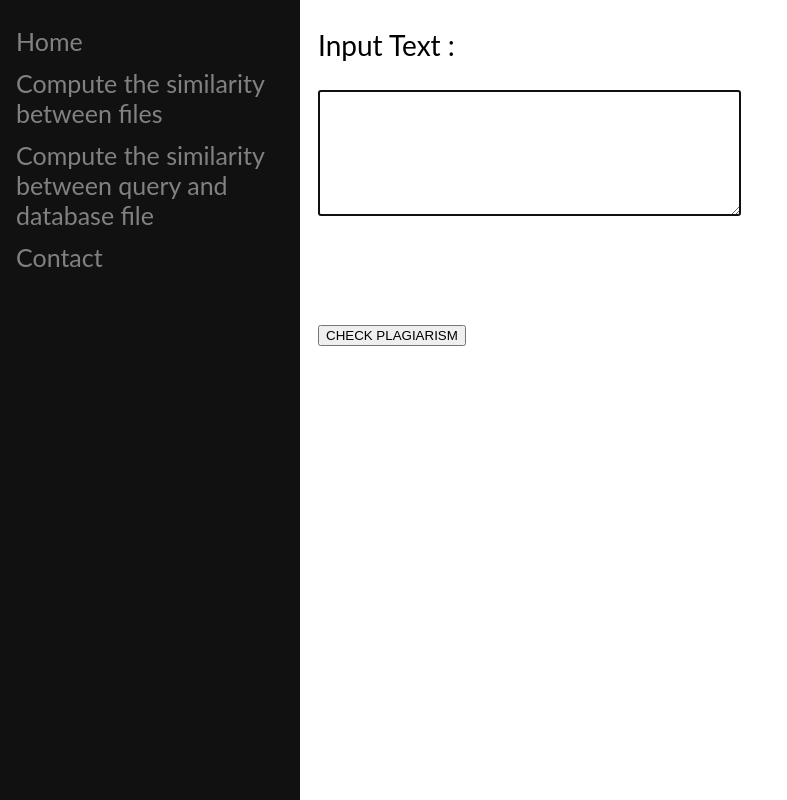
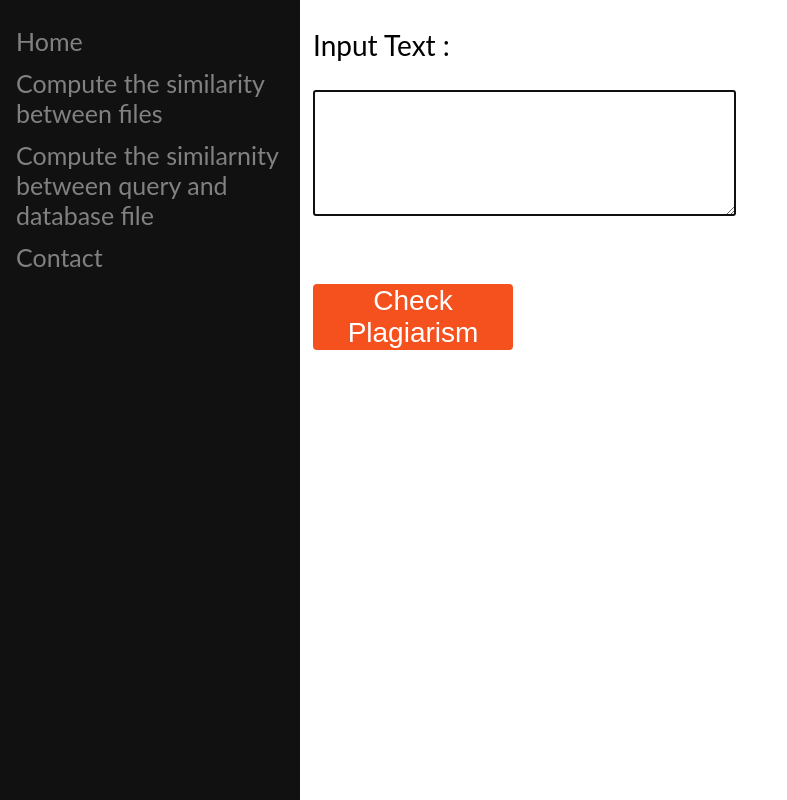
Before and after one commit to raawanahmed/WebProject-Plagiarism-Checker, a Flask app: page /loadPage in a window 1280 px wide. Shown: the whole page, without its empty margins (0-787 px from the left). Run offline with Flask 2, Linux system fonts and the light colour scheme.

Commit message:
Change buttons style

```diff
--- a/main.py
+++ b/main.py
@@ -10,8 +10,8 @@ app.config["UPLOAD_PATH"] = "D:\Computer Sceince\Projects\WebProject-Plagiarism-
 @app.route("/upload_file", methods=["GET", "POST"])
 def upload_file():
     if request.method == 'POST' and request.form.get('action1') == 'Show Results':
-        plagiarismRes = solve()  # try catch
-        return render_template('resultsPage.html', plagiarismRes=plagiarismRes)
+        plagiarismRes = solve() #try catch
+        return render_template('resultsPage.html', plagiarismRes = plagiarismRes)
     if request.method == 'POST':
         for f in request.files.getlist('file_name'):
             f.save(os.path.join(app.config["UPLOAD_PATH"], f.filename))
--- a/templates/queryAndDatabasePage.html
+++ b/templates/queryAndDatabasePage.html
@@ -1,3 +1,4 @@
+
 
 <!DOCTYPE html>
 <html>
@@ -7,6 +8,43 @@
       body {
         font-family: "Lato", sans-serif;
       }
+
+      .button {
+        display: inline-block;
+        border-radius: 4px;
+        background-color: #f4511e;
+        border: none;
+        color: #FFFFFF;
+        text-align: center;
+        font-size: 28px;
+        width: 200px;
+        transition: all 0.5s;
+        cursor: pointer;
+    }
+    .button span {
+  cursor: pointer;
+  display: inline-block;
+  position: relative;
+  transition: 0.5s;
+}
+.button span:after {
+  content: '\00bb';
+  position: absolute;
+  opacity: 0;
+  top: 0;
+  right: -20px;
+  transition: 0.5s;
+}
+
+.button:hover span {
+  padding-right: 25px;
+}
+
+.button:hover span:after {
+  opacity: 1;
+  right: 0;
+}
+
 
       .sidenav {
         --offset: var(--space);
@@ -39,7 +77,7 @@
       .main {
         margin-left: 300px; /* Same as the width of the sidenav */
         font-size: 28px; /* Increased text to enable scrolling */
-        padding: 0px 10px;
+        padding: 0px 5px;
       }
 
       @media screen and (max-height: 450px) {
@@ -54,26 +92,26 @@
   </head>
   <body>
     <div class="sidenav">
-        <a href="/">Home</a>
+      <a href="/">Home</a>
       <a href="{{ url_for('upload_file') }}"
         >Compute the similarity between files</a
       >
       <a href="{{ url_for('loadPage') }}"
-        >Compute the similarity between query and database file</a
+        >Compute the similarnity between query and database file</a
       >
       <a href="#contact">Contact</a>
     </div>
 
-
-        <form class = "main" action="http://localhost:5000" method="POST">
+    <div class="main">
+        <form class = "mian" action="http://localhost:5000" method="POST">
             <p>Input Text : </p>
             <p><textarea name="query" rows="8" cols="50" autofocus>{{query}}</textarea></p>
             <br>
-            <p><input type="submit" name="submit" value="CHECK PLAGIARISM"></p>
+            <button class="button" style="vertical-align:middle"><span>Check Plagiarism </span></button>
             <br>
             <p>
             <h3>{{output}}</h3></p>
         </form>
-
+    </div>
   </body>
 </html>
```
Also changed, not shown: templates/uploadFile.html (+27 -2 lines).
